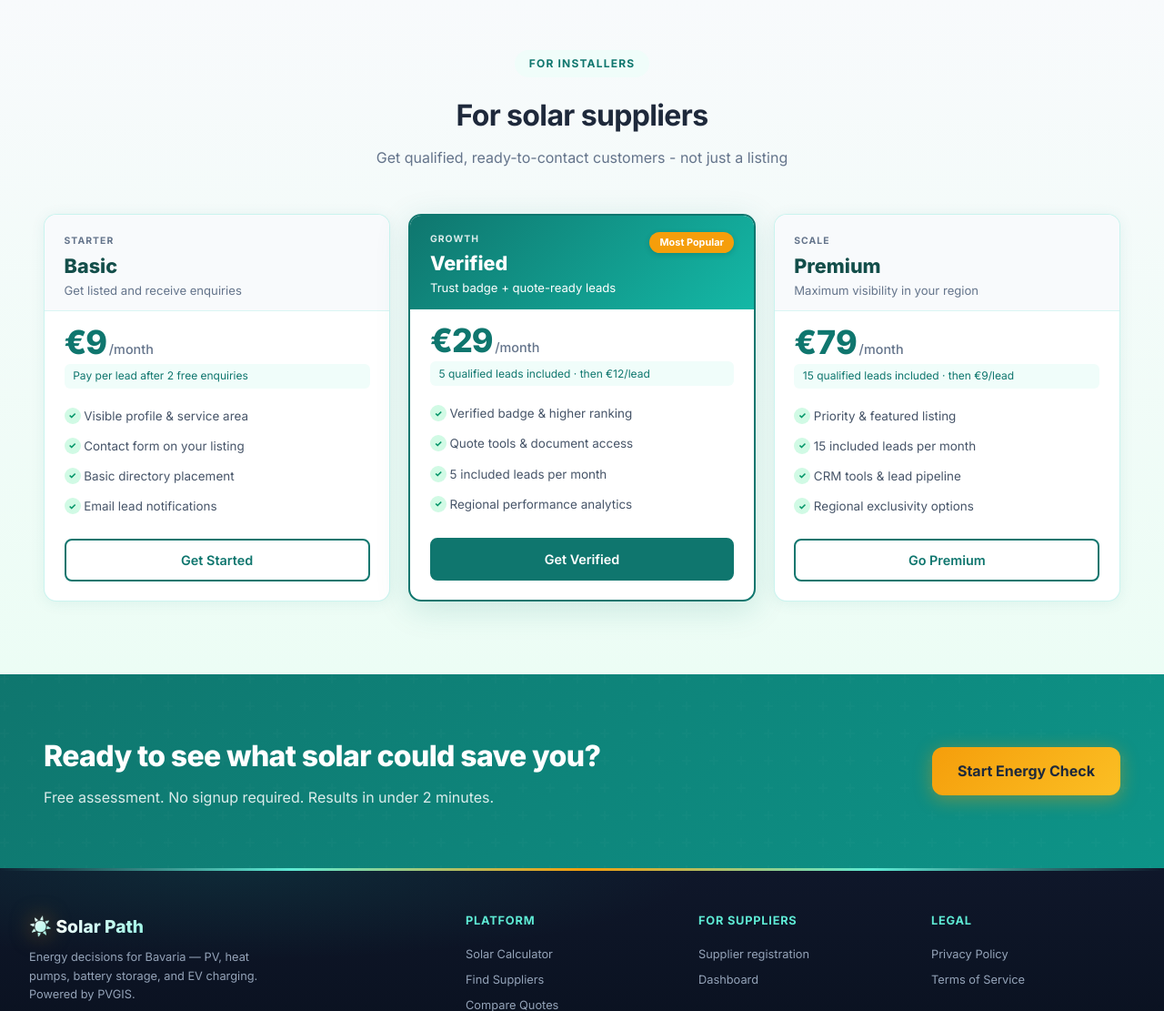
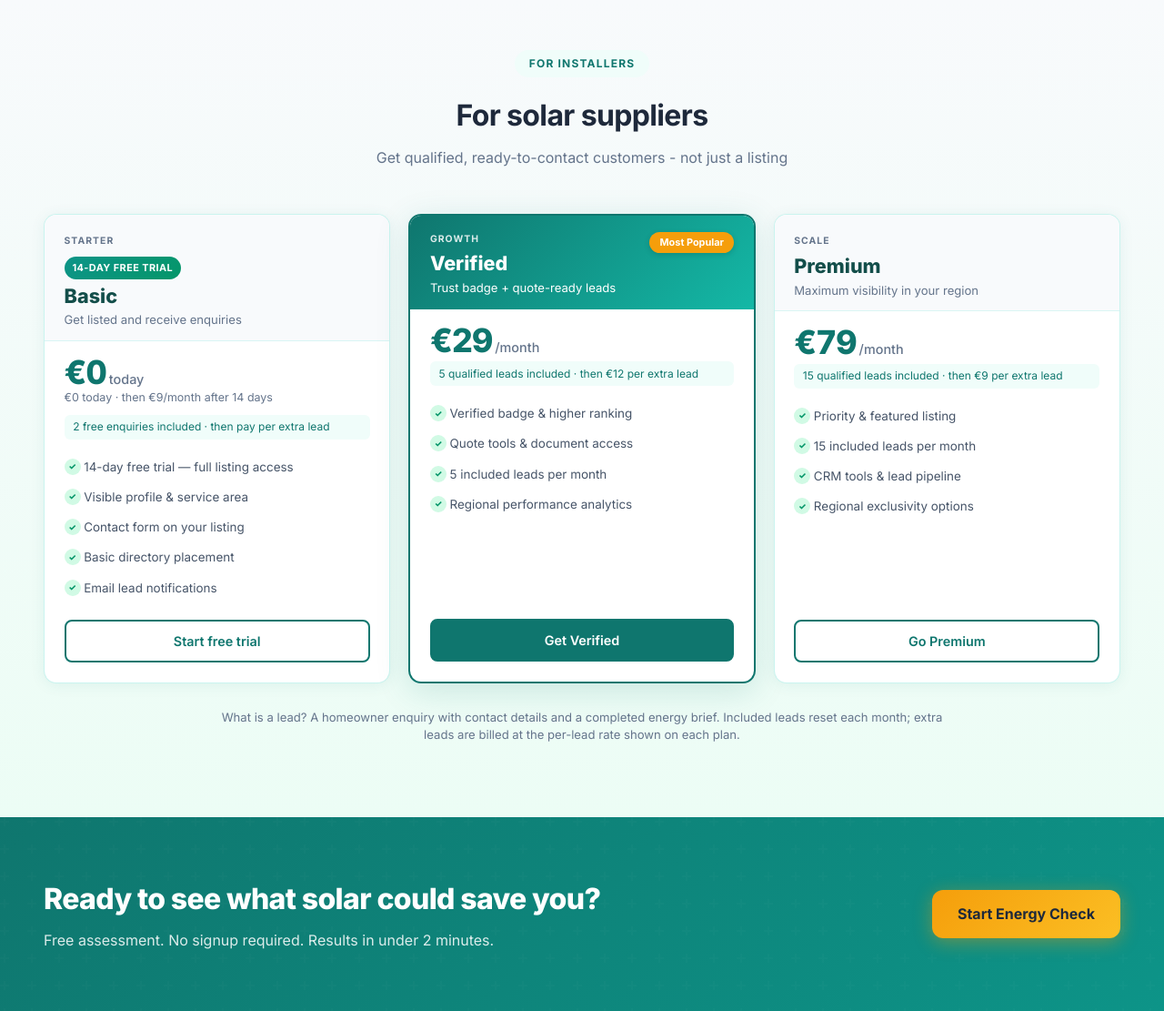
Before and after one commit to SyedZain295/solarpath, a Flask app: page / in a window 1280 px wide. Shown: the part 2813-3924 px from the top of the page at 91% size. Run offline with Flask 3, Linux system fonts and the light colour scheme.

Commit message:
Add Basic 14-day free trial and clarify per-lead pricing

```diff
--- a/app.py
+++ b/app.py
@@ -103,21 +103,24 @@ SUPPLIER_PLANS = {
         "name": "Basic",
         "tier": "Starter",
         "price_eur": 9,
-        "lead_note": "Pay per lead after 2 free enquiries",
+        "trial_days": 14,
+        "lead_note": "2 free enquiries included · then pay per extra lead",
         "features": [
+            "14-day free trial — full listing access",
             "Visible profile & service area",
             "Contact form on your listing",
             "Basic directory placement",
             "Email lead notifications",
         ],
-        "cta": "Get Started",
+        "cta": "Start free trial",
     },
     "verified": {
         "id": "verified",
         "name": "Verified",
         "tier": "Growth",
         "price_eur": 29,
-        "lead_note": "5 qualified leads included · then €12/lead",
+        "trial_days": 0,
+        "lead_note": "5 qualified leads included · then €12 per extra lead",
         "features": [
             "Verified badge & higher ranking",
             "Quote tools & document access",
@@ -132,7 +135,8 @@ SUPPLIER_PLANS = {
         "name": "Premium",
         "tier": "Scale",
         "price_eur": 79,
-        "lead_note": "15 qualified leads included · then €9/lead",
+        "trial_days": 0,
+        "lead_note": "15 qualified leads included · then €9 per extra lead",
         "features": [
             "Priority & featured listing",
             "15 included leads per month",
@@ -546,6 +550,7 @@ def get_translated_plans(lang: str) -> dict:
             "name": translate(lang, f"plans.{pid}.name", plan["name"]),
             "tier": translate(lang, f"plans.{pid}.tier", plan["tier"]),
             "lead_note": translate(lang, f"plans.{pid}.lead_note", plan["lead_note"]),
+            "trial_note": translate(lang, f"plans.{pid}.trial_note", plan.get("trial_note", "")),
             "features": features,
             "cta": translate(lang, f"plans.{pid}.cta", plan.get("cta", "")),
         }
--- a/i18n.py
+++ b/i18n.py
@@ -104,7 +104,10 @@ TRANSLATIONS = {
         "home.tools_intake_title": "For installers",
         "home.tools_intake_desc": "Branded intake link turns website visitors into quote-ready project briefs.",
         "home.pricing.month": "/month",
+        "home.pricing.today": "today",
         "home.pricing.popular": "Most Popular",
+        "home.pricing.trial_badge": "14-day free trial",
+        "home.pricing.lead_explainer": "What is a lead? A homeowner enquiry with contact details and a completed energy brief. Included leads reset each month; extra leads are billed at the per-lead rate on each plan.",
         "home.final_title": "Ready to see what solar could save you?",
         "home.final_sub": "Free assessment. No signup required. Results in under 2 minutes.",
         "footer.copyright": "Feed-in tariffs per Bundesnetzagentur (Feb–Jul 2026).",
@@ -361,7 +364,10 @@ TRANSLATIONS = {
         "home.tools_intake_title": "Für Installateure",
         "home.tools_intake_desc": "Marken-Intake-Link macht aus Website-Besuchern angebotsreife Projektbriefs.",
         "home.pricing.month": "/Monat",
+        "home.pricing.today": "heute",
         "home.pricing.popular": "Am beliebtesten",
+        "home.pricing.trial_badge": "14 Tage kostenlos testen",
+        "home.pricing.lead_explainer": "Was ist ein Lead? Eine Haushaltsanfrage mit Kontaktdaten und ausgefülltem Energie-Briefing. Inklusive Leads verlängern sich monatlich; zusätzliche Leads werden zum angegebenen Preis pro Lead berechnet.",
         "home.final_title": "Bereit zu sehen, wie viel Solar Ihnen sparen kann?",
         "home.final_sub": "Kostenlose Analyse. Keine Anmeldung nötig. Ergebnisse in unter 2 Minuten.",
         "footer.copyright": "Einspeisevergütung laut Bundesnetzagentur (Feb–Jul 2026).",
--- a/i18n_extra.py
+++ b/i18n_extra.py
@@ -486,7 +486,7 @@ EXTRA = {
         "sr.agri": "Agricultural / Agri-PV",
         "sr.subscription": "Subscription plan",
         "sr.plan_basic": "Basic – €9/mo",
-        "sr.plan_basic_desc": "Profile, service area, 2 free enquiries",
+        "sr.plan_basic_desc": "14-day free trial · profile & 2 free enquiries",
         "sr.plan_verified": "Verified – €29/mo",
         "sr.plan_verified_desc": "Verified badge, quote tools, 5 leads/mo",
         "sr.plan_premium": "Premium – €79/mo",
--- a/static/css/home.css
+++ b/static/css/home.css
@@ -619,6 +619,36 @@
   line-height: 1.35;
 }
 
+.pricing-trial-badge {
+  display: inline-block;
+  font-size: 0.68rem;
+  font-weight: 700;
+  text-transform: uppercase;
+  letter-spacing: 0.04em;
+  color: #fff;
+  background: linear-gradient(135deg, #0d9488, #059669);
+  padding: 0.25rem 0.55rem;
+  border-radius: 999px;
+  margin-bottom: 0.35rem;
+}
+
+.pricing-trial-note {
+  font-size: 0.78rem;
+  color: #64748b;
+  margin: -0.25rem 1.35rem 0.65rem;
+  line-height: 1.35;
+}
+
+.pricing-lead-explainer {
+  max-width: 52rem;
+  margin: 1.75rem auto 0;
+  padding: 0 1rem;
+  font-size: 0.82rem;
+  line-height: 1.5;
+  color: #64748b;
+  text-align: center;
+}
+
 .pricing-features {
   list-style: none;
   margin: 0;
--- a/static/css/pages.css
+++ b/static/css/pages.css
@@ -3580,6 +3580,18 @@
   color: rgba(255, 255, 255, 0.9);
   margin: 0 0 1rem;
   line-height: 1.45;
+}
+
+.checkout-trial-banner {
+  font-size: 0.8rem;
+  font-weight: 600;
+  color: #ecfdf5;
+  background: rgba(255, 255, 255, 0.12);
+  border: 1px solid rgba(255, 255, 255, 0.2);
+  border-radius: 8px;
+  padding: 0.45rem 0.65rem;
+  margin: 0 0 0.75rem;
+  line-height: 1.4;
 }
 
 .checkout-price-row {
--- a/templates/base.html
+++ b/templates/base.html
@@ -14,7 +14,7 @@
   <link href="https://fonts.googleapis.com/css2?family=Inter:wght@400;500;600;700;800&display=swap" rel="stylesheet">
   <link rel="stylesheet" href="{{ url_for('static', filename='css/style.css') }}?v=44">
   <link rel="stylesheet" href="{{ url_for('static', filename='css/nav.css') }}?v=44">
-  <link rel="stylesheet" href="{{ url_for('static', filename='css/pages.css') }}?v=44">
+  <link rel="stylesheet" href="{{ url_for('static', filename='css/pages.css') }}?v=45">
   <link rel="stylesheet" href="{{ url_for('static', filename='css/ui-polish.css') }}?v=44">
   <link rel="stylesheet" href="{{ url_for('static', filename='css/aesthetic.css') }}?v=37">
   {% block head %}{% endblock %}
--- a/templates/index.html
+++ b/templates/index.html
@@ -3,7 +3,7 @@
 {% block body_class %}home-page{% endblock %}
 
 {% block head %}
-<link rel="stylesheet" href="{{ url_for('static', filename='css/home.css') }}?v=33">
+<link rel="stylesheet" href="{{ url_for('static', filename='css/home.css') }}?v=34">
 {% endblock %}
 
 {% block content %}
@@ -214,19 +214,27 @@
       <article class="pricing-card pricing-card-enhanced pricing-card-clickable" data-plan="basic">
         <div class="pricing-card-top">
           <span class="pricing-tier">{{ t('plans.basic.tier') }}</span>
+          {% if plans.basic.trial_days %}<span class="pricing-trial-badge">{{ t('home.pricing.trial_badge') }}</span>{% endif %}
           <h3>{{ t('plans.basic.name') }}</h3>
           <p class="pricing-tagline">{{ t('plans.basic.tagline') }}</p>
         </div>
         <div class="pricing-price">
+          {% if plans.basic.trial_days %}
+          <span class="pricing-amount">€0</span>
+          <span class="pricing-period">{{ t('home.pricing.today') }}</span>
+          {% else %}
           <span class="pricing-amount">€{{ plans.basic.price_eur }}</span>
           <span class="pricing-period">{{ t('home.pricing.month') }}</span>
+          {% endif %}
         </div>
+        {% if plans.basic.trial_days %}<p class="pricing-trial-note">{{ t('plans.basic.trial_note') }}</p>{% endif %}
         <p class="pricing-lead-note">{{ t('plans.basic.lead_note') }}</p>
         <ul class="pricing-features">
           <li>{{ t('plans.basic.feature0') }}</li>
           <li>{{ t('plans.basic.feature1') }}</li>
           <li>{{ t('plans.basic.feature2') }}</li>
           <li>{{ t('plans.basic.feature3') }}</li>
+          <li>{{ t('plans.basic.feature4') }}</li>
         </ul>
         <div class="pricing-card-foot">
           <a href="/suppliers/checkout?plan=basic" class="btn btn-pricing btn-block">{{ t('plans.basic.cta') }}</a>
@@ -280,6 +288,7 @@
         </div>
       </article>
     </div>
+    <p class="pricing-lead-explainer">{{ t('home.pricing.lead_explainer') }}</p>
   </div>
 </section>
 
```
Also changed, not shown: i18n_portal.py (+24 -16 lines), templates/supplier_checkout.html (+11 -3 lines).
